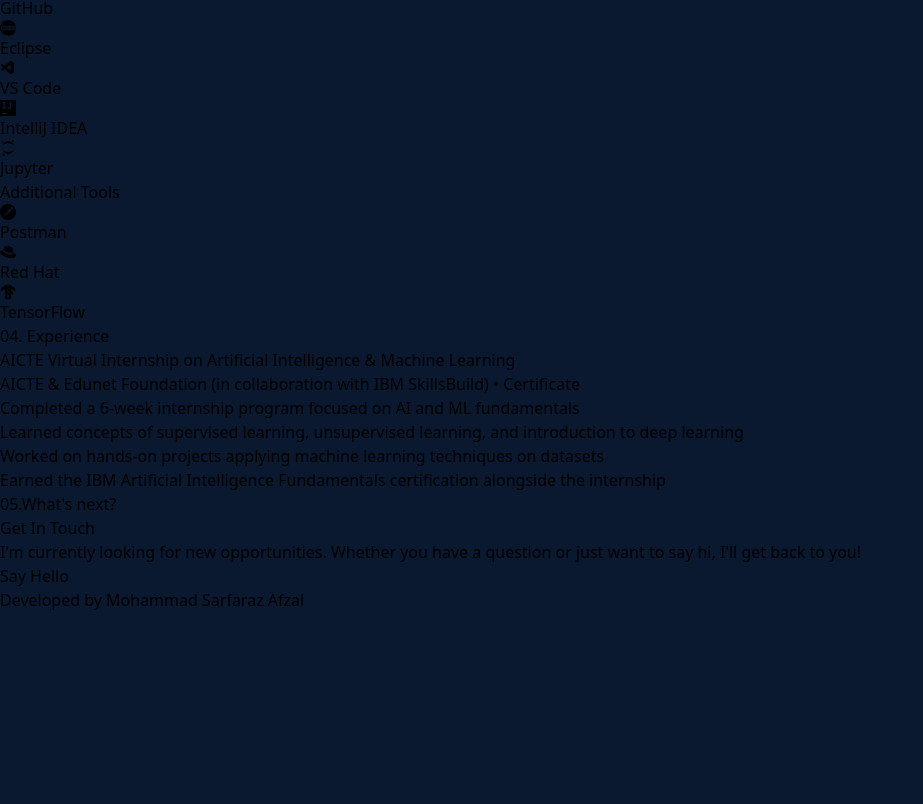
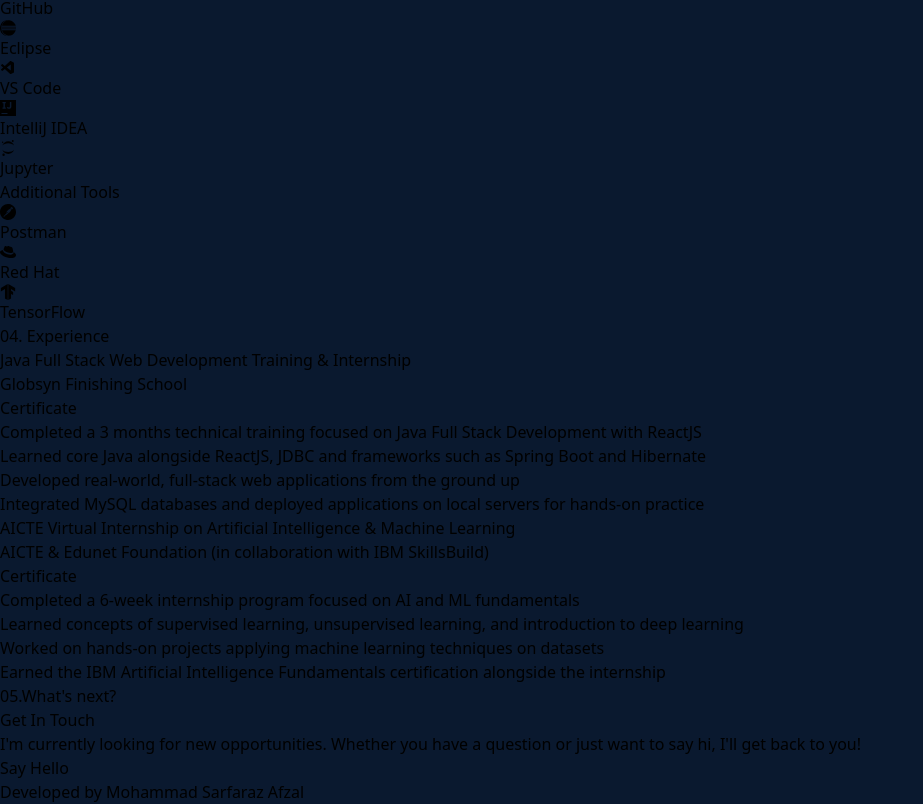
Before and after one commit to mohammadsarfarazafzal/mohammadsarfarazafzal.github.io, a React (Vite) app: page / in a window 1280 px wide. Shown: the part 4261-5065 px from the top of the page, without its empty margins (0-923 px from the left). Before the commit the page ends 4873 px from the top, so only its background shows below. Built offline with nearby package versions, Linux system fonts and the light colour scheme.

Commit message:
update experience and resume

```diff
--- a/src/components/sections/Experience.jsx
+++ b/src/components/sections/Experience.jsx
@@ -2,12 +2,24 @@
 import { motion } from 'framer-motion';
 
 const Experience = ({ id }) => {
-  const experiences = [
+  const experiences = [{
+
+      title: "Java Full Stack Web Development Training & Internship",
+      company: "Globsyn Finishing School",
+      companyLink:"https://www.globsynfinishingschool.com/",
+      certificateLink:"https://drive.google.com/file/d/1GYChPxYXpVx5XDWa40nGxxf0OxRPLU9U/view?usp=sharing",
+      description: [
+        "Completed a 3 months technical training focused on Java Full Stack Development with ReactJS",
+        "Learned core Java alongside ReactJS, JDBC and frameworks such as Spring Boot and Hibernate",
+        "Developed real-world, full-stack web applications from the ground up",
+        "Integrated MySQL databases and deployed applications on local servers for hands-on practice"
+      ]
+    },
     {
       title: "AICTE Virtual Internship on Artificial Intelligence & Machine Learning",
       company: "AICTE & Edunet Foundation (in collaboration with IBM SkillsBuild)",
-      companyLink:"https://drive.google.com/file/d/1PeQfTatVRNRBSavNgIwM9G0KDXKtPtl6/view?usp=sharing",
-      type: "Certificate",
+      companyLink:"https://edunetfoundation.org/",
+      certificateLink:"https://drive.google.com/file/d/1PeQfTatVRNRBSavNgIwM9G0KDXKtPtl6/view?usp=sharing",
       description: [
         "Completed a 6-week internship program focused on AI and ML fundamentals",
         "Learned concepts of supervised learning, unsupervised learning, and introduction to deep learning",
@@ -38,12 +50,17 @@
               key={index}
               className="bg-[var(--color-card-bg)] p-6 rounded-lg hover:shadow-lg transition-all duration-300"
             >
-              <div className="flex flex-col md:flex-row md:items-center md:justify-between mb-4">
-                <h3 className="text-[var(--color-hover)] font-semibold text-lg">
+              <div className="flex flex-col md:flex-row md:justify-between mb-4">
+                <div className='flex flex-col'>
+                  <h3 className="text-[var(--color-hover)] font-semibold text-lg">
                   {experience.title}
                 </h3>
                 <span className="text-[var(--color-text)] opacity-75 hover:text-[var(--color-hover)]">
-                  <a href={experience.companyLink} target='_blank'>{experience.company} {experience.type && `• ${experience.type}`}</a>
+                  <a href={experience.companyLink} target='_blank'>{experience.company}</a>
+                </span>
+                </div>
+                <span className="text-[var(--color-text)] opacity-75 hover:text-[var(--color-hover)]">
+                  <a href={experience.certificateLink} target='_blank'>Certificate</a>
                 </span>
               </div>
 
```
Also changed, not shown: 1 other file (tests, documents, lock files or other folders).
